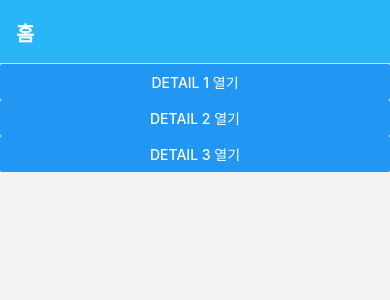
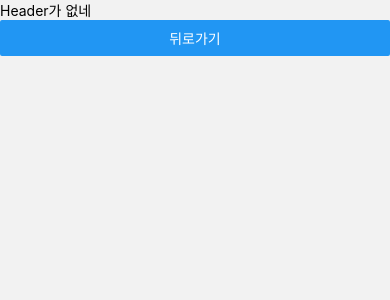
Before and after one commit to sungjaeahn-kopo/LearnReactNative, a React Native app: screen /Headerless in a window 390 px wide. Shown: the top 300 px of the page. Built offline with nearby package versions, Linux system fonts and the light colour scheme.

Commit message:
RN_Headers

```diff
--- a/App.js
+++ b/App.js
@@ -18,6 +18,7 @@
 import {NavigationContainer} from '@react-navigation/native';
 import HomeScreen from './components/screens/HomeScreen';
 import DetailScreen from './components/screens/DetailScreen';
+import HeaderlessScreen from './components/screens/HeaderlessScreen';
 
 const Stack = createNativeStackNavigator();
 
@@ -82,7 +83,10 @@
     //   </SafeAreaView>
     // </SafeAreaProvider>
     <NavigationContainer>
-      <Stack.Navigator initialRouteName="Home">
+      <Stack.Navigator
+        initialRouteName="Home"
+        // 모든 화면에서 Header 없애는 code
+        screenOptions={{headerShown: false}}>
         <Stack.Screen
           name="Home"
           component={HomeScreen}
@@ -124,6 +128,11 @@
           //   title: `상세 정보 - ${route.params.id}`,
           // })}
         />
+        <Stack.Screen
+          name="Headerless"
+          component={HeaderlessScreen}
+          options={{headerShown: false}}
+        />
       </Stack.Navigator>
     </NavigationContainer>
   );
--- /dev/null
+++ b/components/screens/HeaderlessScreen.js
@@ -0,0 +1,16 @@
+import React from 'react';
+import {Button, Text, View} from 'react-native';
+import {SafeAreaView} from 'react-native-safe-area-context';
+
+function HeaderlessScreen({navigation}) {
+  return (
+    <SafeAreaView>
+      <View>
+        <Text>Header가 없네</Text>
+        <Button onPress={() => navigation.pop()} title="뒤로가기" />
+      </View>
+    </SafeAreaView>
+  );
+}
+
+export default HeaderlessScreen;
--- a/components/screens/HomeScreen.js
+++ b/components/screens/HomeScreen.js
@@ -20,6 +20,10 @@
         title="Detail 3 열기"
         onPress={() => navigation.push('Detail', {id: 3})}
       />
+      <Button
+        title="Headerless 열기"
+        onPress={() => navigation.push('Headerless')}
+      />
     </View>
   );
 }
```
